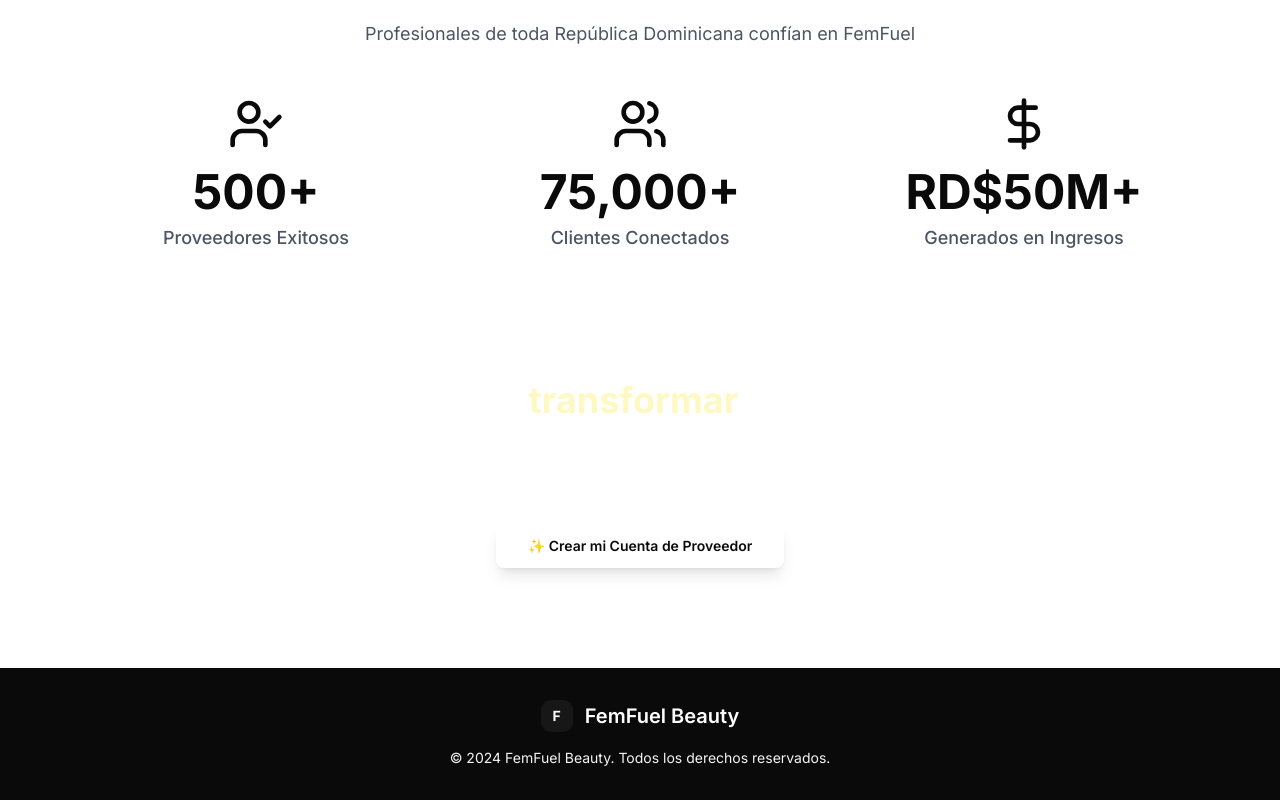
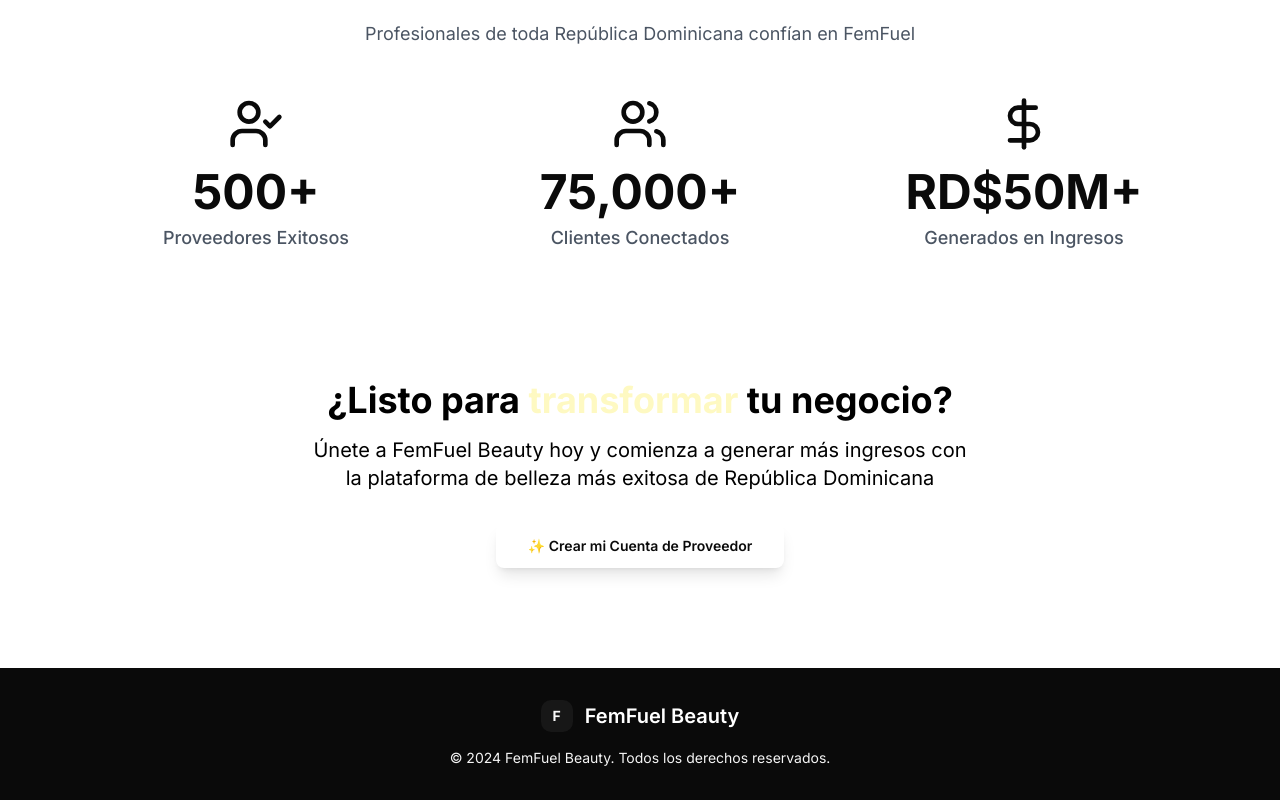
Before and after one commit to tamarpinder/femfuel-beauty-web-vendor, a Next.js app: page / in a window 1280 px wide. Shown: the part 1819-2619 px from the top of the page. Built offline with nearby package versions, Linux system fonts and the light colour scheme; no server answers.

Commit message:
Change CTA heading and text color from white to black
Update final CTA section text colors for better readability:
- Heading: text-white → text-black
- Paragraph: text-white/90 → text-black

Author: Tamar Pinder

```diff
--- a/components/vendor-final-cta.tsx
+++ b/components/vendor-final-cta.tsx
@@ -9,10 +9,10 @@
       <div className="absolute bottom-10 right-10 w-32 h-32 bg-white/5 rounded-full blur-2xl"></div>
 
       <div className="max-w-4xl mx-auto px-4 text-center relative z-10">
-        <h2 className="text-3xl md:text-4xl font-bold text-white mb-4">
+        <h2 className="text-3xl md:text-4xl font-bold text-black mb-4">
           ¿Listo para <span className="text-yellow-100">transformar</span> tu negocio?
         </h2>
-        <p className="text-xl text-white/90 mb-8 max-w-2xl mx-auto">
+        <p className="text-xl text-black mb-8 max-w-2xl mx-auto">
           Únete a FemFuel Beauty hoy y comienza a generar más ingresos con la plataforma de belleza más exitosa de República Dominicana
         </p>
 
```
